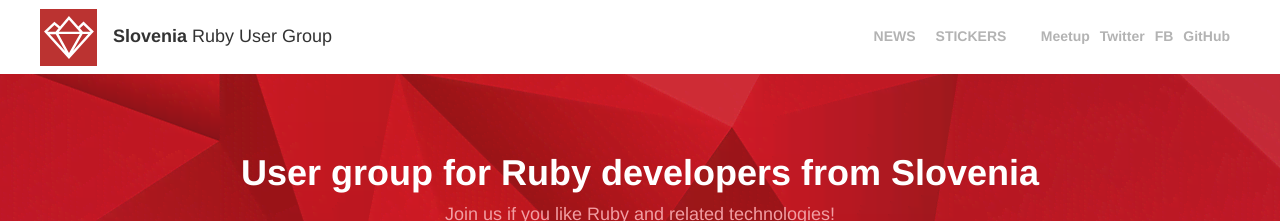
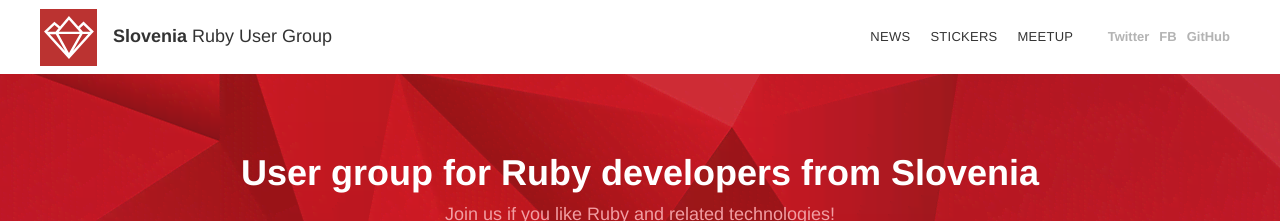
Before and after one commit to RubySlovenia/RubySlovenia.github.io, a Jekyll site: the page built from index.html, in a window 1280 px wide and 1400 px high. Shown: the top 221 px of the window. Built offline with Jekyll 4.4.1, drawn with Linux system fonts in a browser that asks for light colours; nearby versions of some CDN libraries; emoji names are drawn with the system emoji font; the list of posts is cut into pages by our own code; comment, search, counter and statistics services are not loaded.

Commit message:
Make main navigation slightly more readable
  * darker gray requires less squinting
  * move meetup into main navigation (because it's important?)

```diff
--- a/_includes/header.html
+++ b/_includes/header.html
@@ -8,13 +8,13 @@
     </a>
     <div class="cell menu main mobile-hidden">
       <ul>
-        <li><a href="/">NEWS</a></li>
-        <li><a href="/stickers">STICKERS</a></li>
+        <li><a href="/">News</a></li>
+        <li><a href="/stickers">Stickers</a></li>
+        <li><a href="{{ site.social.meetup }}" title="Slovenia Ruby User Group on Meetup">Meetup</a></li>
       </ul>
     </div><!-- /.menu -->
     <div class="cell menu social mobile-hidden">
       <ul>
-        <li><a href="{{ site.social.meetup }}" title="Slovenia Ruby User Group on Meetup">Meetup</a></li>
         <li><a href="{{ site.social.twitter }}" title="Slovenia Ruby User Group on Twitter">Twitter</a></li>
         <li><a href="{{ site.social.facebook }}" title="Slovenia Ruby User Group on Facebook">FB</a></li>
         <li><a href="{{ site.github.repository_url }}" title="Slovenia Ruby User Group on GitHub">GitHub</a></li>
--- a/assets/css/rug14.sass
+++ b/assets/css/rug14.sass
@@ -52,7 +52,7 @@
 
 .menu
   // text-transform: uppercase
-  font-size: 14px
+  font-size: 13px
   // font-weight: 700
   ul, li
     list-style: none
@@ -74,6 +74,13 @@
       color: $color_grey
       &:hover, &:active
         color: $color_red
+
+.menu.main
+  a
+    text-transform: uppercase
+    font-weight: 500
+    letter-spacing: 0.02em
+    color: darken(#b3b3b3, 50%)
 
 .header
   width: 100%
```
